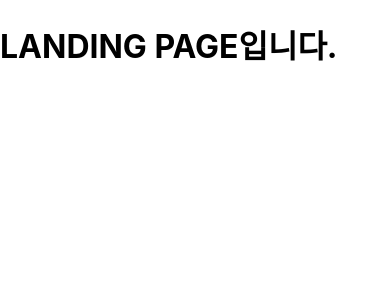
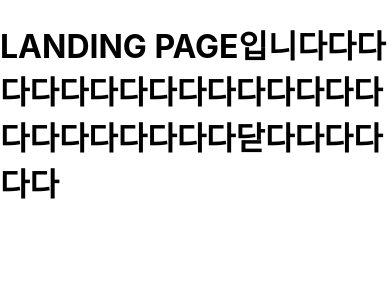
Before and after one commit to rainbowgon/haruman, a React (Create React App) app in the folder frontend/: page / in a window 390 px wide. Shown: the top 300 px of the page. Built offline with nearby package versions, Linux system fonts and the light colour scheme.

Commit message:
[FE/env] MainStyle.tsx   - component 중 MainStyle은 모바일 고려용 (모든 페이지에 껍데기 씌워야 함)   - MainStyle 위에 또 container 씌워 중앙 정렬 가능

```diff
--- /dev/null
+++ b/frontend/src/components/MainStyle.tsx
@@ -0,0 +1,8 @@
+import styled from "styled-components";
+
+const MainStyle = styled.div`
+  width: 100%;
+  max-width: 1200px;
+`;
+
+export default MainStyle;
--- a/frontend/src/pages/HomePage.tsx
+++ b/frontend/src/pages/HomePage.tsx
@@ -1,10 +1,11 @@
 import React from "react";
+import MainStyle from "../components/MainStyle";
 
 const Homepage = () => {
   return (
-    <>
+    <MainStyle>
       <h1>HOMEPAGE (메인 동그라미 있고 한 페이지) 입니다.</h1>
-    </>
+    </MainStyle>
   );
 };
 
--- a/frontend/src/pages/LandingPage.tsx
+++ b/frontend/src/pages/LandingPage.tsx
@@ -1,10 +1,16 @@
 import React from "react";
+import MainStyle from "../components/MainStyle";
 
 const LandingPage = () => {
   return (
-    <>
-      <h1>LANDING PAGE입니다.</h1>
-    </>
+    <div style={{ display: "flex", justifyContent: "center" }}>
+      <MainStyle>
+        <h1>
+          LANDING
+          PAGE입니다다다다다다다다다다다다다다다다다다다다다다다다닫다다다다다다
+        </h1>
+      </MainStyle>
+    </div>
   );
 };
 
```
Also changed, not shown: 1 other file (tests, documents, lock files or other folders).
